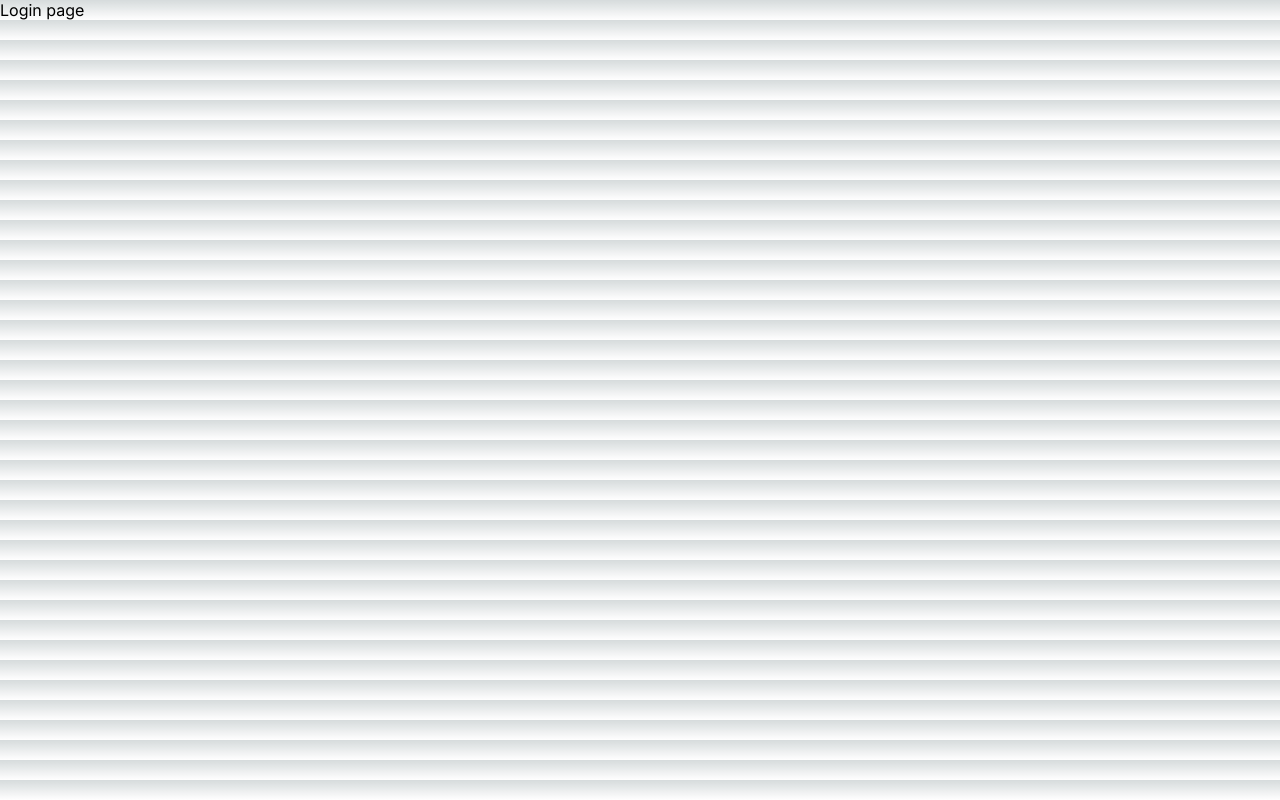
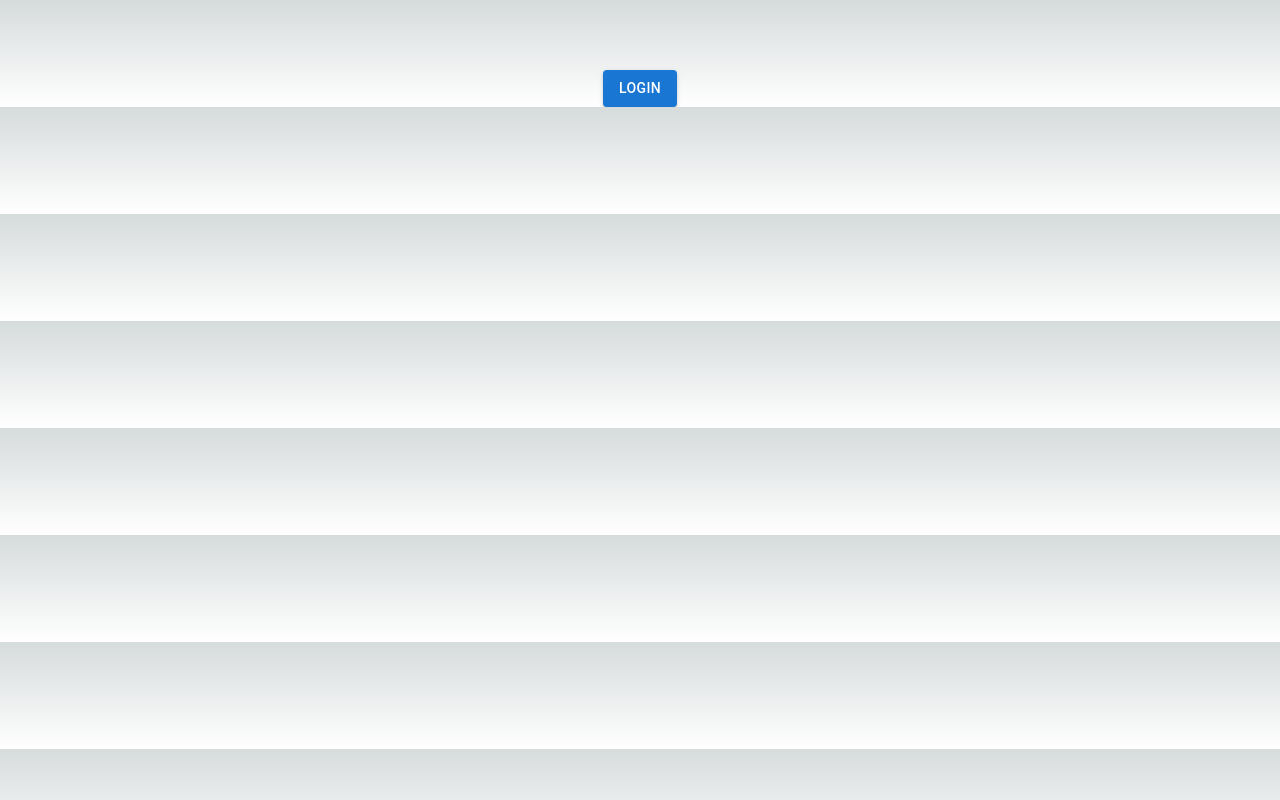
Before and after one commit to swe-course-sarajevo-2023/e-skola-mat, a Next.js app in the folder frontend/: page /login in a window 1280 px wide. Built offline with nearby package versions, Linux system fonts and the light colour scheme.

Commit message:
dependencies added

```diff
--- a/frontend/package.json
+++ b/frontend/package.json
@@ -9,6 +9,8 @@
     "lint": "next lint"
   },
   "dependencies": {
+    "@emotion/react": "^11.11.1",
+    "@emotion/styled": "^11.11.0",
     "@mui/icons-material": "^5.14.14",
     "@mui/material": "^5.14.14",
     "next": "13.5.5",
--- a/frontend/src/views/login-view.js
+++ b/frontend/src/views/login-view.js
@@ -1,6 +1,17 @@
+import {
+  Box,
+  Button,
+  CardActionArea,
+  CardActions,
+  Container,
+} from "@mui/material";
 
 export default function LoginView() {
   return (
-   <div>Login page</div>
+    <Container>
+      <Box sx={{ display: "flex", justifyContent: "center", marginTop: "70px" }}>
+         <Button variant="contained" >Login</Button>
+      </Box>
+    </Container>
   )
 }
```
Also changed, not shown: 1 other file (tests, documents, lock files or other folders).
